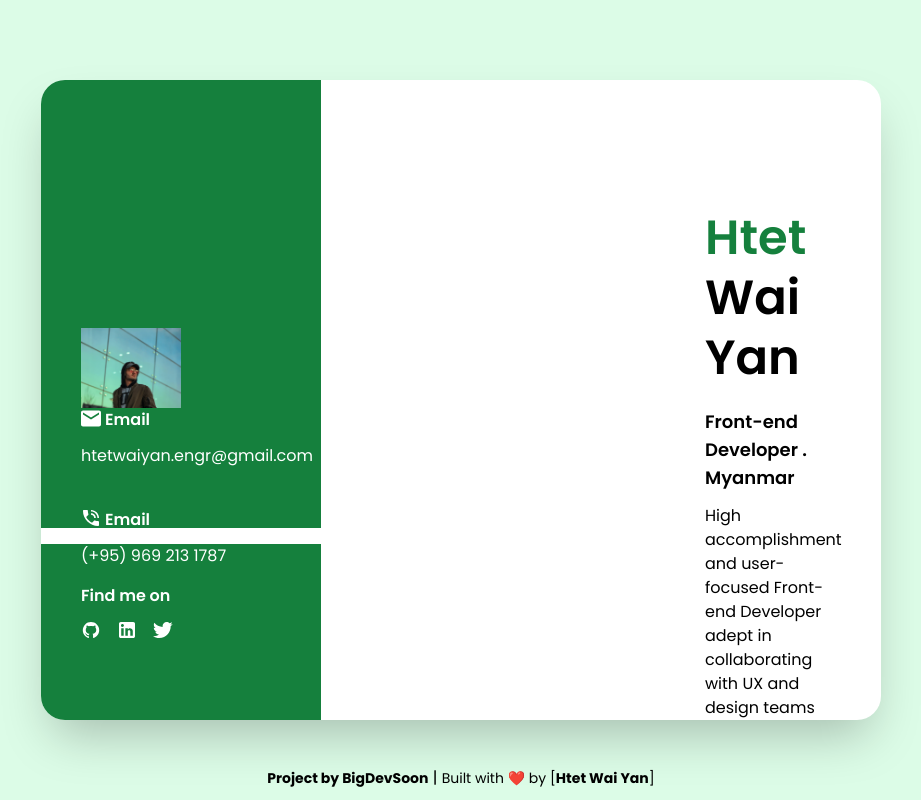
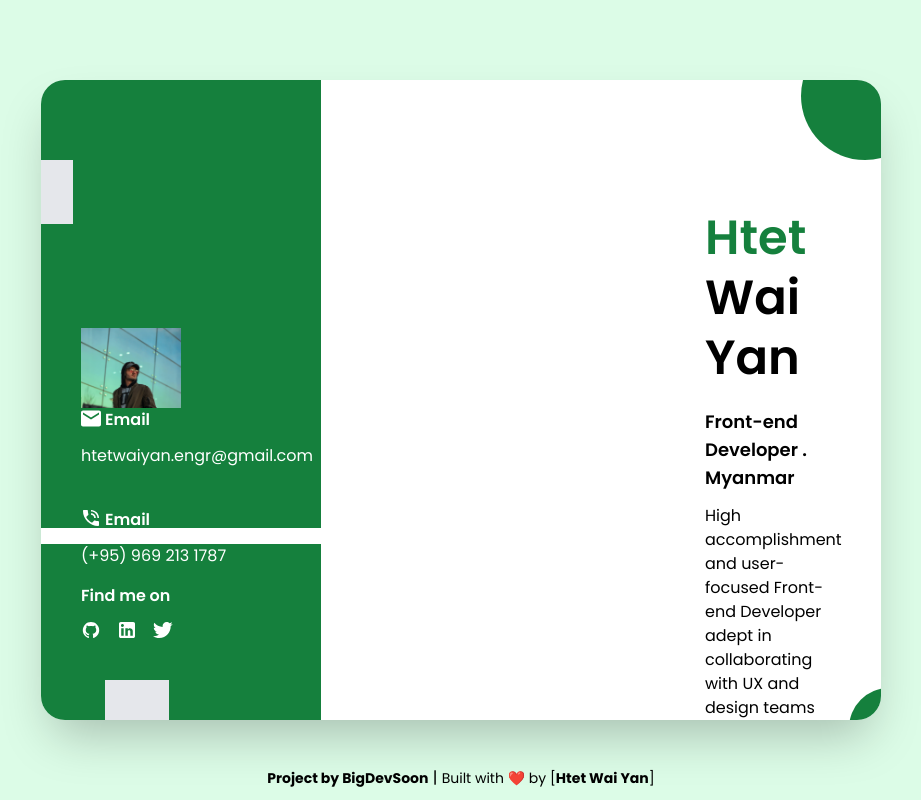
Before and after one commit to waiyansama/big-dev-soon-business-card-freerun-lzrhjk, a plain HTML site: page index.html in a window 1280 px wide. Shown: the whole page, without its empty margins (179-1100 px from the left). Drawn offline with nearby package versions, Linux system fonts and the light colour scheme.

Commit message:
style: absolute-positioned shapes

```diff
--- a/index.html
+++ b/index.html
@@ -38,7 +38,14 @@
         <div class="mx-10">
           <div
             class="bg-[url('assets/images/user-photo.jpg')] bg-no-repeat bg-cover 2xl:absolute 2xl:w-1/3 2xl:h-4/5 w-1/2 h-1/2 2xl:top-14 2xl:left-80 2xl:z-10"
-          ></div>
+          >
+            <div class="bg-gray-200 w-16 h-16 absolute top-20 -left-8"></div>
+            <div class="bg-gray-200 w-16 h-16 absolute -bottom-6 left-16"></div>
+            <div class="bg-gray-200 w-16 h-6 absolute top-4 -right-8"></div>
+            <div
+              class="bg-green-700 w-20 h-20 rounded-full absolute -bottom-12 -right-12"
+            ></div>
+          </div>
           <div>
             <h2 class="font-semibold flex">
               <img
@@ -76,7 +83,11 @@
           </div>
         </div>
       </div>
-      <div class="bg-grey-100 w-2/3 ps-96 pe-12 pt-32">
+      <div class="w-2/3 ps-96 pe-12 pt-32 static">
+        <div
+          class="absolute w-32 h-32 bg-green-700 rounded-full -right-12 -top-12"
+        ></div>
+
         <h1 class="font-semibold text-5xl leading-tight">
           <span class="text-green-700">Htet</span><br />Wai Yan
         </h1>
```
